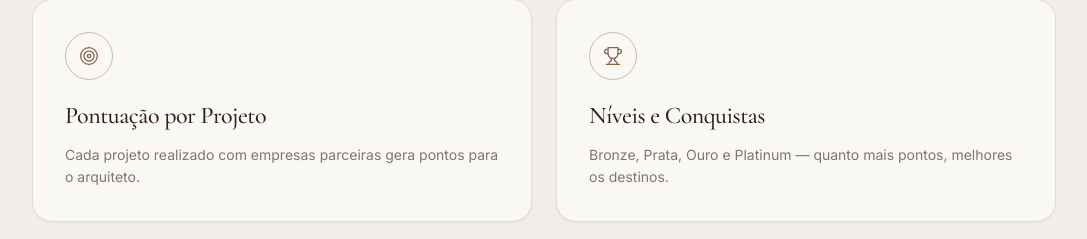
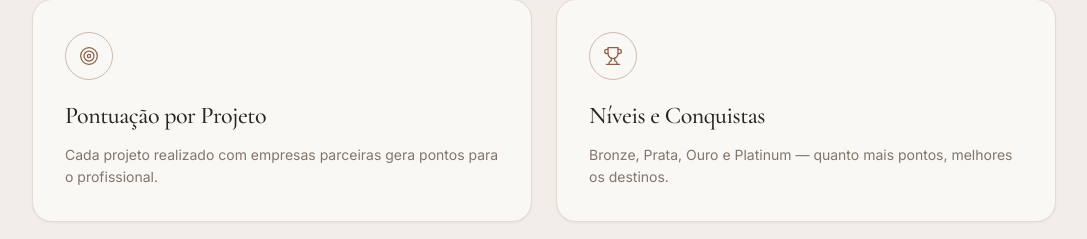
Before and after one commit to maickrabelo/architect-loyalty-hub, a React (Vite) app: page /sobre in a window 1280 px wide. Shown: the part 1036-1275 px from the top of the page, without its empty margins (96-1183 px from the left). Built offline with nearby package versions, Linux system fonts and the light colour scheme; the HTML template or start-up script is replaced by a standard one.

Commit message:
Changes
Co-authored-by: maickrabelo <208476331+maickrabelo@users.noreply.github.com>

```diff
--- a/src/pages/About.tsx
+++ b/src/pages/About.tsx
@@ -8,7 +8,7 @@ import { PointsBadge } from "@/components/brand/PointsBadge";
 
 const About = () => {
   const benefits = [
-    { icon: Target, title: "Pontuação por Projeto", description: "Cada projeto realizado com empresas parceiras gera pontos para o arquiteto." },
+    { icon: Target, title: "Pontuação por Projeto", description: "Cada projeto realizado com empresas parceiras gera pontos para o profissional." },
     { icon: Trophy, title: "Níveis e Conquistas", description: "Bronze, Prata, Ouro e Platinum — quanto mais pontos, melhores os destinos." },
     { icon: MapPin, title: "Destinos Exclusivos", description: "Viagens nacionais e internacionais para hospedagens premium selecionadas." },
     { icon: Gift, title: "Premiações Especiais", description: "Além das viagens, bônus e benefícios exclusivos para os melhores colocados." },
```
